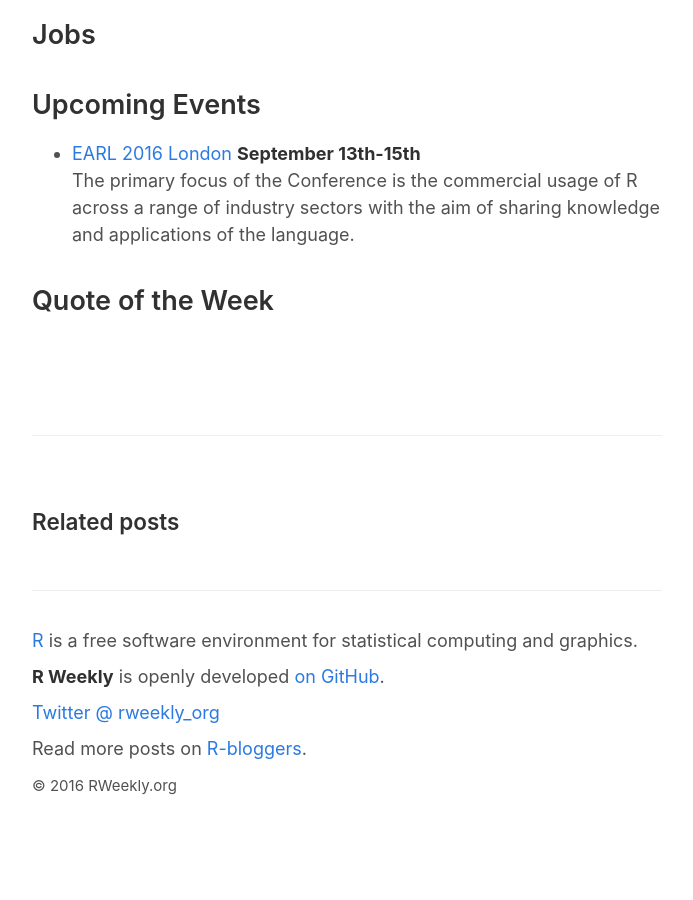
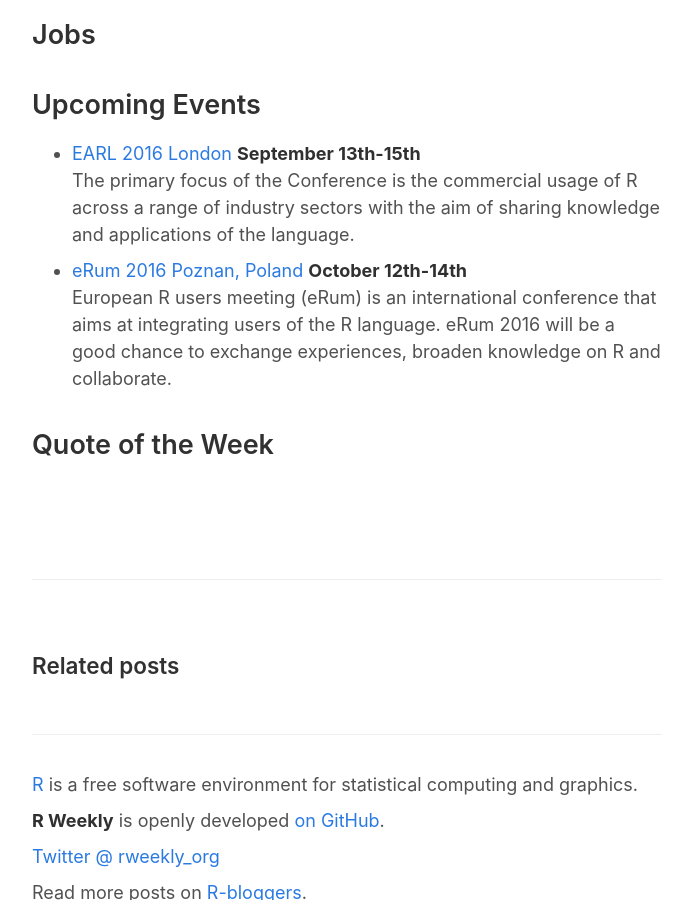
Before and after one commit to rweekly/rweekly.org, a Jekyll site: the page built from draft.md, in a window 1280 px wide and 900 px high, scrolled down 1388 px. Shown: the whole window, without its empty margins (293-986 px from the left). Built offline with Jekyll 4.4.1, drawn with Linux system fonts in a browser that asks for light colours; comment, search, counter and statistics services are not loaded; before the commit the page ends 2222 px from its top, so only the background shows below that.

Commit message:
Add upcoming event "eRum 2016"

```diff
--- a/draft.md
+++ b/draft.md
@@ -79,6 +79,10 @@
 + [EARL 2016 London](https://earlconf.com/)  **September 13th-15th** <br>
 The primary focus of the Conference is the commercial usage of R across a range of industry sectors with the aim of sharing knowledge and applications of the language.<br />
 
+
++ [eRum 2016 Poznan, Poland](https://earlconf.com/)  **October 12th-14th** <br>
+European R users meeting (eRum) is an international conference that aims at integrating users of the R language. eRum 2016 will be a good chance to exchange experiences, broaden knowledge on R and collaborate. <br />
+
 ## Quote of the Week
 
 
```
